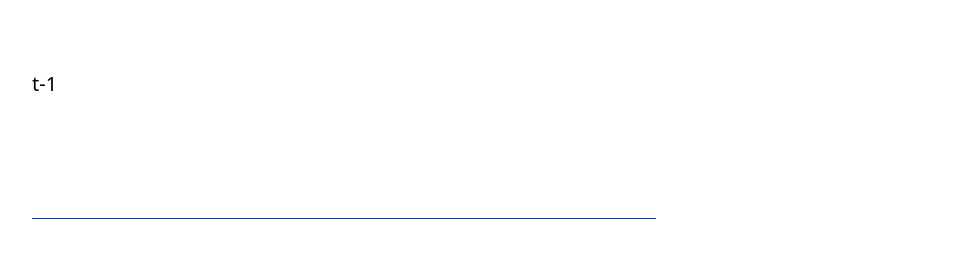
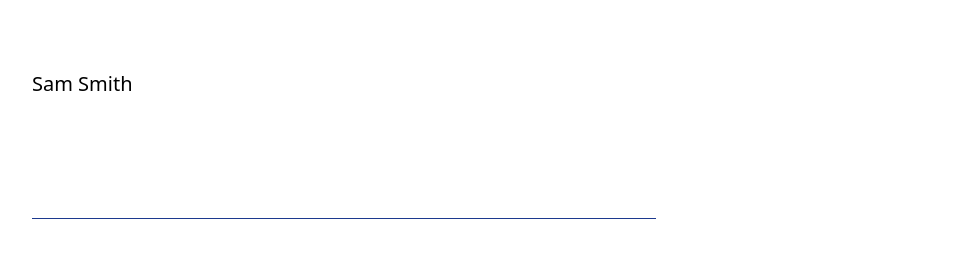
Before and after one commit to nekrasowa/Education-Club-for-toddlers, a Next.js app: page /programs/1 in a window 1280 px wide. Shown: the part 1024-1292 px from the top of the page, without its empty margins (296-1271 px from the left). Built offline with nearby package versions, Linux system fonts and the light colour scheme.

Commit message:
Fix instructors name

```diff
--- a/src/components/containers/ProgramItemContainer.tsx
+++ b/src/components/containers/ProgramItemContainer.tsx
@@ -31,6 +31,7 @@ export function ProgramItemContainer() {
         imgSrc={data.imgSrc}
         titleText={data.programTitle}
         descriptionText={`${data.steps} ${programItem.steps}`}
+        bg='bg-[#a8b6da1a]'
       />
       <div className='px-50 text-xl text-left'>
         <H2Title title={programItem.about} addedClassName={h2TitleStyles} />
--- a/src/components/elements/InfoBlockWithImg.tsx
+++ b/src/components/elements/InfoBlockWithImg.tsx
@@ -30,6 +30,7 @@ export function InfoBlockWithImg({
   bg?: string
 }) {
   const isLeft = side === conLeft
+
   return (
     <div
       className={`blockWithImg h-1/4 w-full relative flex ${isCentered ? '' : 'justify-between my-20'}`}
--- a/src/public/ProgramsList.ts
+++ b/src/public/ProgramsList.ts
@@ -22,7 +22,7 @@ export const ProgramsList: TProgram[] = [
     imgSrc: program1,
     description:
       'An interactive online class where you learn how to create compelling characters, from developing their personality and backstory to designing their visual appearance.',
-    instructors: ['t-3', 't-2'],
+    instructors: ['Sam Hog', 'Matty Smith'],
   },
   {
     programTitle: 'Online Comic Class',
@@ -32,7 +32,7 @@ export const ProgramsList: TProgram[] = [
     imgSrc: program2,
     description:
       'An interactive online class that teaches you how to create comics step by step — including storytelling, character development, composition, and panel design.',
-    instructors: ['t-1'],
+    instructors: ['Sam Smith'],
   },
   {
     programTitle: 'Online Introduction to Drawing',
@@ -42,6 +42,6 @@ export const ProgramsList: TProgram[] = [
     imgSrc: program3,
     description:
       'An online introductory class that teaches the fundamentals of drawing, such as line work, shapes, perspective basics, and simple sketching exercises.',
-    instructors: ['t-4'],
+    instructors: ['Dicky Roper'],
   },
 ]
```
